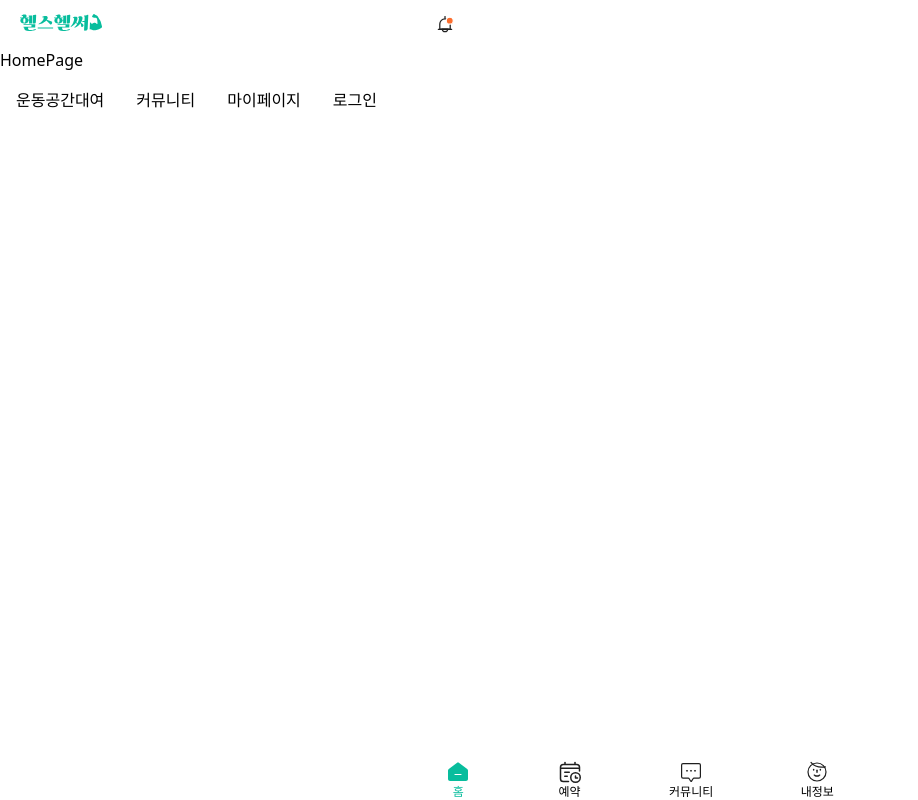
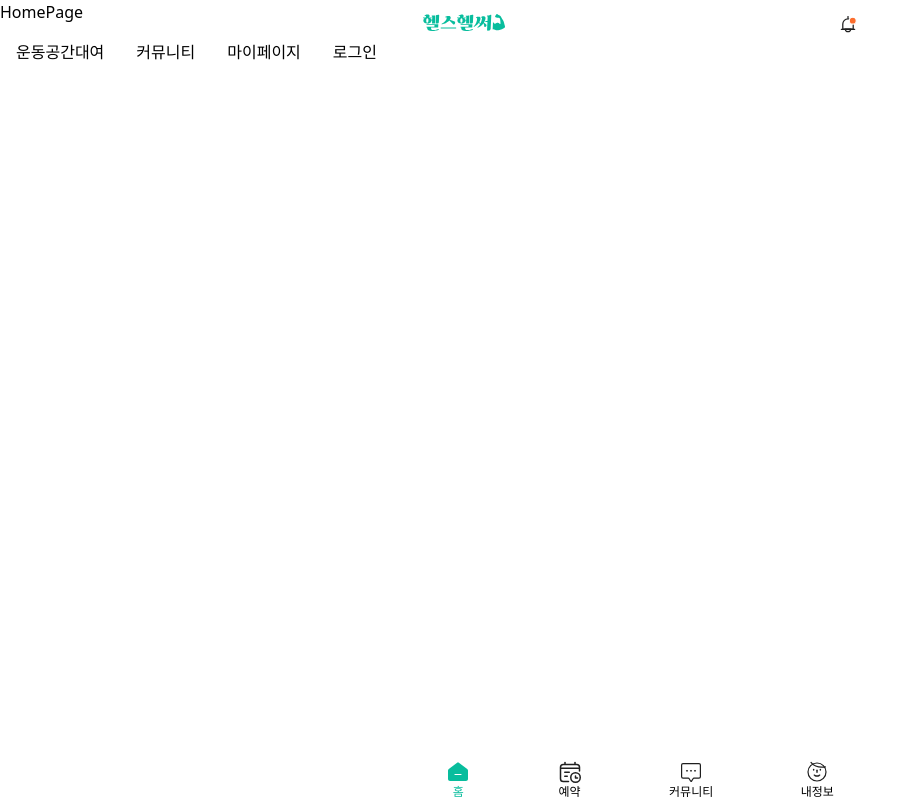
Before and after one commit to healthHealther/healthHealtherFE, a React (Create React App) app: page / in a window 1280 px wide. Shown: the whole page, without its empty margins (0-918 px from the left). Built offline with nearby package versions, Linux system fonts and the light colour scheme.

Commit message:
Mod: min-w 변경에 따른 수치 조정

```diff
--- a/src/components/NavBar.tsx
+++ b/src/components/NavBar.tsx
@@ -14,7 +14,7 @@ export interface pageTitleProps {
 export default function NavBar(props: pageTitleProps) {
   const currentPage = props.pageTitle;
   return (
-    <div className="fixed mx-auto left-0 right-0 bottom-0 max-w-[475px] min-w-[390px] flex justify-around ">
+    <div className="fixed mx-auto left-0 right-0 bottom-0 max-w-[475px] min-w-[320px] flex justify-around ">
       <Link
         to={"/"}
         className={`${
--- a/src/components/TopBar.tsx
+++ b/src/components/TopBar.tsx
@@ -50,7 +50,7 @@ export default function TopBar(props: pageTitleProps) {
     );
   };
   return (
-    <div className="max-w-[475px] min-w-[390px] h-[48px]">
+    <div className="max-w-[475px] min-w-[320px] h-[48px] fixed mx-auto left-0 right-0 top-0 ">
       {props.pageTitle === "home" ? homeRendering() : otherRendering()}
     </div>
   );
```
